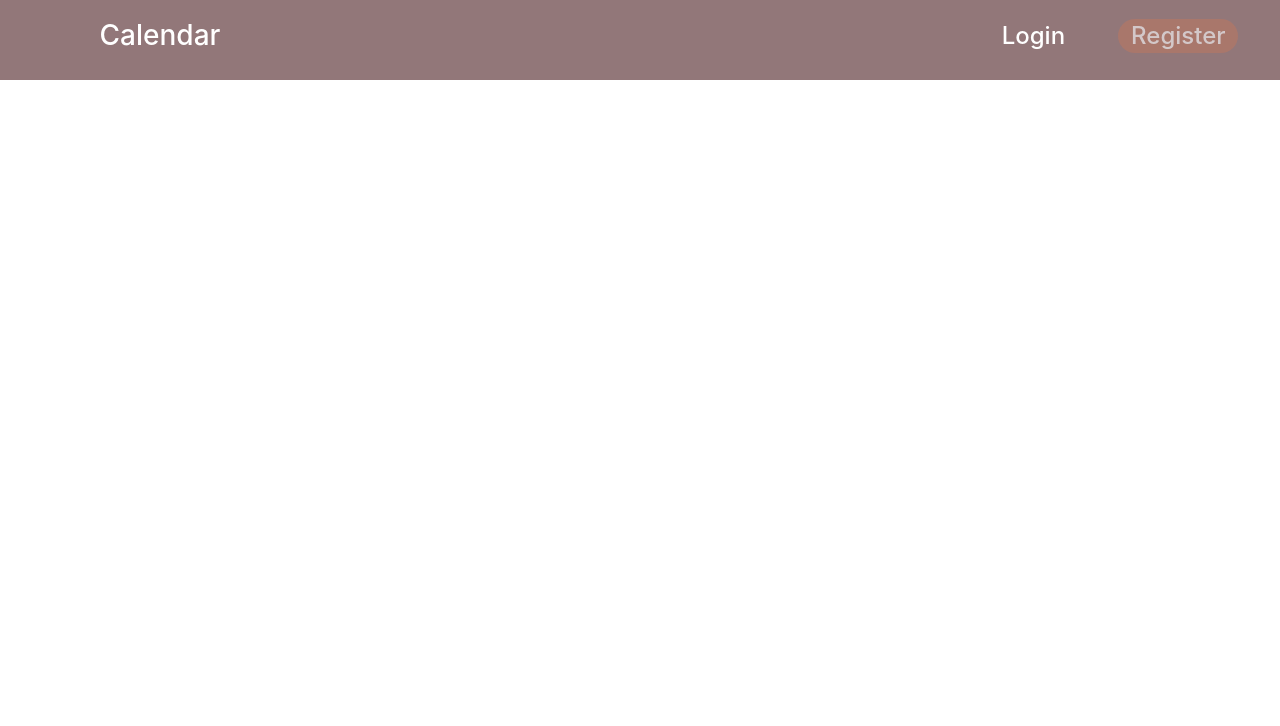
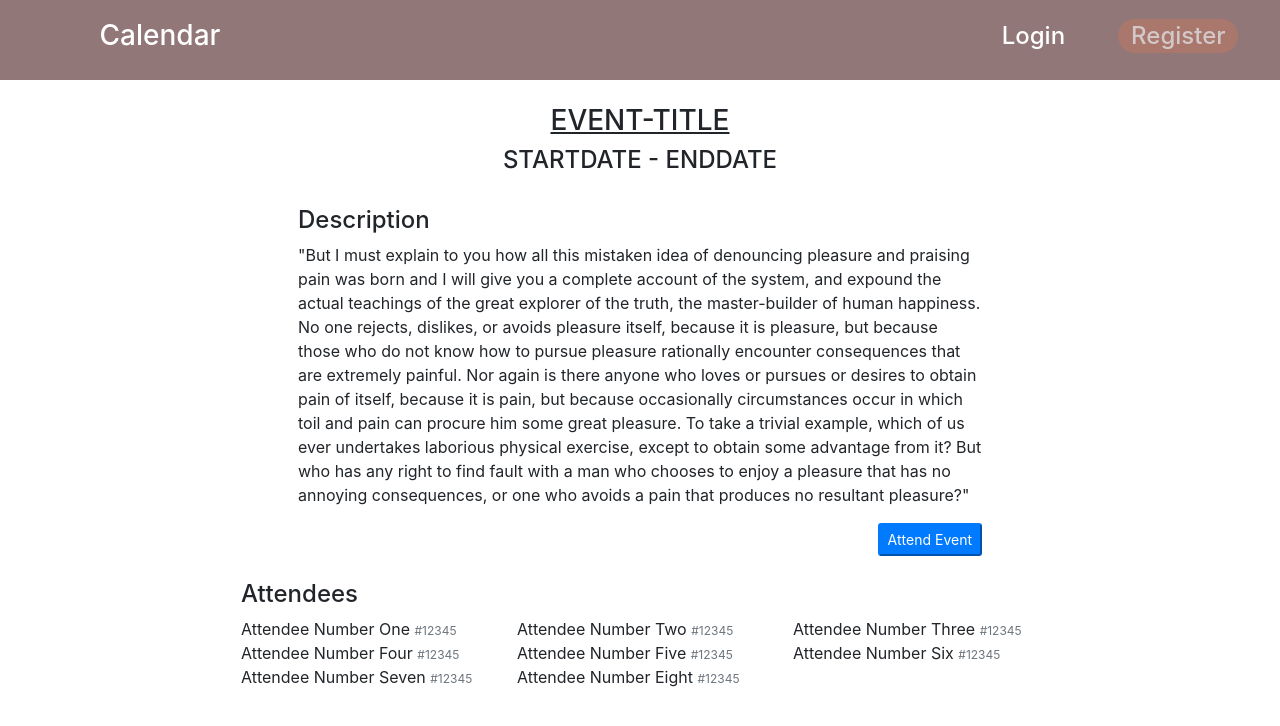
Before and after one commit to Dafali9012/calendar-project, a React (Create React App) app: page /event/1 in a window 1280 px wide. Shown: the top 726 px of the page. Built offline with nearby package versions, Linux system fonts and the light colour scheme.

Commit message:
event page jsx

```diff
--- a/src/App.js
+++ b/src/App.js
@@ -5,6 +5,7 @@ import Login from "./components/Login";
 import Register from "./components/Register";
 import CreateEvent from "./components/CreateEvent";
 import Calendar from './components/Calendar';
+import Event from './components/Event';
 
 export default function App() {
   return (
@@ -17,6 +18,7 @@ export default function App() {
             <Route path="/login" component={Login} />
             <Route path="/register" component={Register} />
             <Route path="/createevent" component={CreateEvent} />
+            <Route path="/event/:id" component={Event} />
           </Switch>
         </div>
       </div>
--- a/src/components/Calendar.js
+++ b/src/components/Calendar.js
@@ -101,7 +101,7 @@ export default function Calendar(){
     }
 
     function setToday() {
-        setViewDate(dateNow.getTime());
+        setViewDate(new Date(dateNow.getTime()));
     }
 
     function changeView() {
@@ -136,7 +136,7 @@ export default function Calendar(){
     else if(view==="Week") buildWeek();
 
     return (
-        <div className="d-flex flex-column mt-4">
+        <div className="d-flex flex-column pt-4">
             <div className="flex-shrink-0">
                 <h3 className="row justify-content-center align-items-center">{yearName(viewDate)}</h3>
                 {view==="Week"?<h4 className="row justify-content-center align-items-center mt-4">{monthName(viewDate)}</h4>:null}
--- /dev/null
+++ b/src/components/Event.js
@@ -0,0 +1,32 @@
+import React from 'react';
+
+export default function Event() {
+
+    return (
+        <div className="row">
+            <div className="pt-4 col-12 d-flex flex-column" style={{padding: "0 20% 0 20%"}}>
+                <h3 className="text-center" style={{textDecoration:"underline"}}>EVENT-TITLE</h3>
+                <h4 className="text-center">STARTDATE - ENDDATE</h4>
+                <h4 className="mt-4">Description</h4>
+                <p>"But I must explain to you how all this mistaken idea of denouncing pleasure and praising pain was born and I will give you a complete account of the system, and expound the actual teachings of the great explorer of the truth, the master-builder of human happiness. No one rejects, dislikes, or avoids pleasure itself, because it is pleasure, but because those who do not know how to pursue pleasure rationally encounter consequences that are extremely painful. Nor again is there anyone who loves or pursues or desires to obtain pain of itself, because it is pain, but because occasionally circumstances occur in which toil and pain can procure him some great pleasure. To take a trivial example, which of us ever undertakes laborious physical exercise, except to obtain some advantage from it? But who has any right to find fault with a man who chooses to enjoy a pleasure that has no annoying consequences, or one who avoids a pain that produces no resultant pleasure?"</p>
+            </div>
+            <div className="col" style={{padding: "0 20% 0 20%"}}>
+                <button className="float-right btn-sm btn-primary">Attend Event</button>
+            </div>
+            <div className="col-12 d-flex flex-column mt-4" style={{padding: "0 15% 0 15%"}}>
+                <h4>Attendees</h4>
+                <div className="row">
+                    <p className="col-4 mar-0">Attendee Number One <span className="text-muted" style={{fontSize:".75em"}}>#12345</span></p>
+                    <p className="col-4 mar-0">Attendee Number Two <span className="text-muted" style={{fontSize:".75em"}}>#12345</span></p>
+                    <p className="col-4 mar-0">Attendee Number Three <span className="text-muted" style={{fontSize:".75em"}}>#12345</span></p>
+                    <p className="col-4 mar-0">Attendee Number Four <span className="text-muted" style={{fontSize:".75em"}}>#12345</span></p>
+                    <p className="col-4 mar-0">Attendee Number Five <span className="text-muted" style={{fontSize:".75em"}}>#12345</span></p>
+                    <p className="col-4 mar-0">Attendee Number Six <span className="text-muted" style={{fontSize:".75em"}}>#12345</span></p>
+                    <p className="col-4 mar-0">Attendee Number Seven <span className="text-muted" style={{fontSize:".75em"}}>#12345</span></p>
+                    <p className="col-4 mar-0">Attendee Number Eight <span className="text-muted" style={{fontSize:".75em"}}>#12345</span></p>
+                </div>
+            </div>
+        </div>
+
+    );
+}
--- a/src/sass/_utils.scss
+++ b/src/sass/_utils.scss
@@ -17,6 +17,14 @@ body, #root, .App {
 
 .padr-0 {
     padding-right: 0;
+}
+
+.pad-0 {
+    padding: 0;
+}
+
+.mar-0 {
+    margin: 0;
 }
 
 .col-grid-7 {
```
Also changed, not shown: 1 other file (tests, documents, lock files or other folders).
